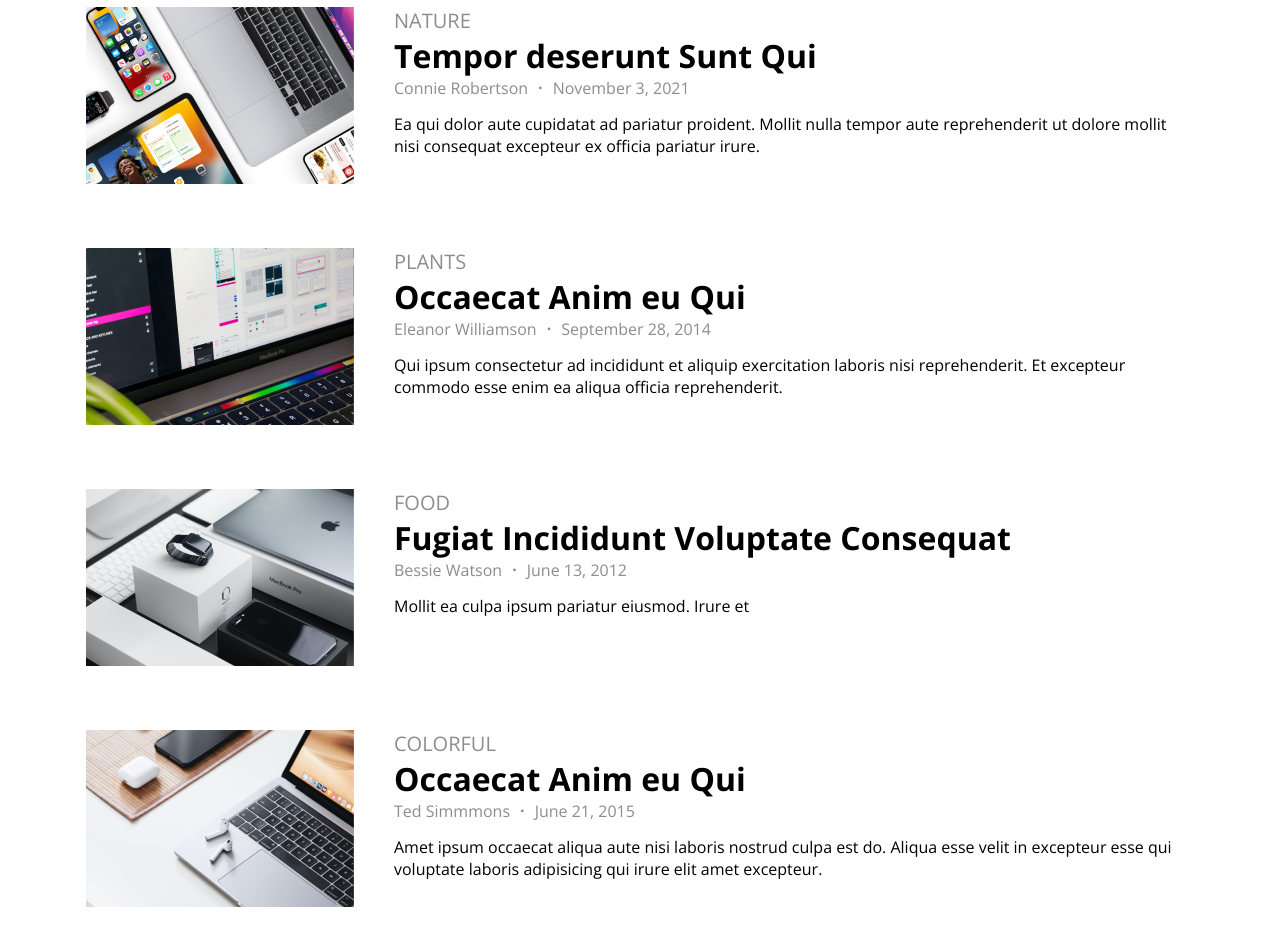
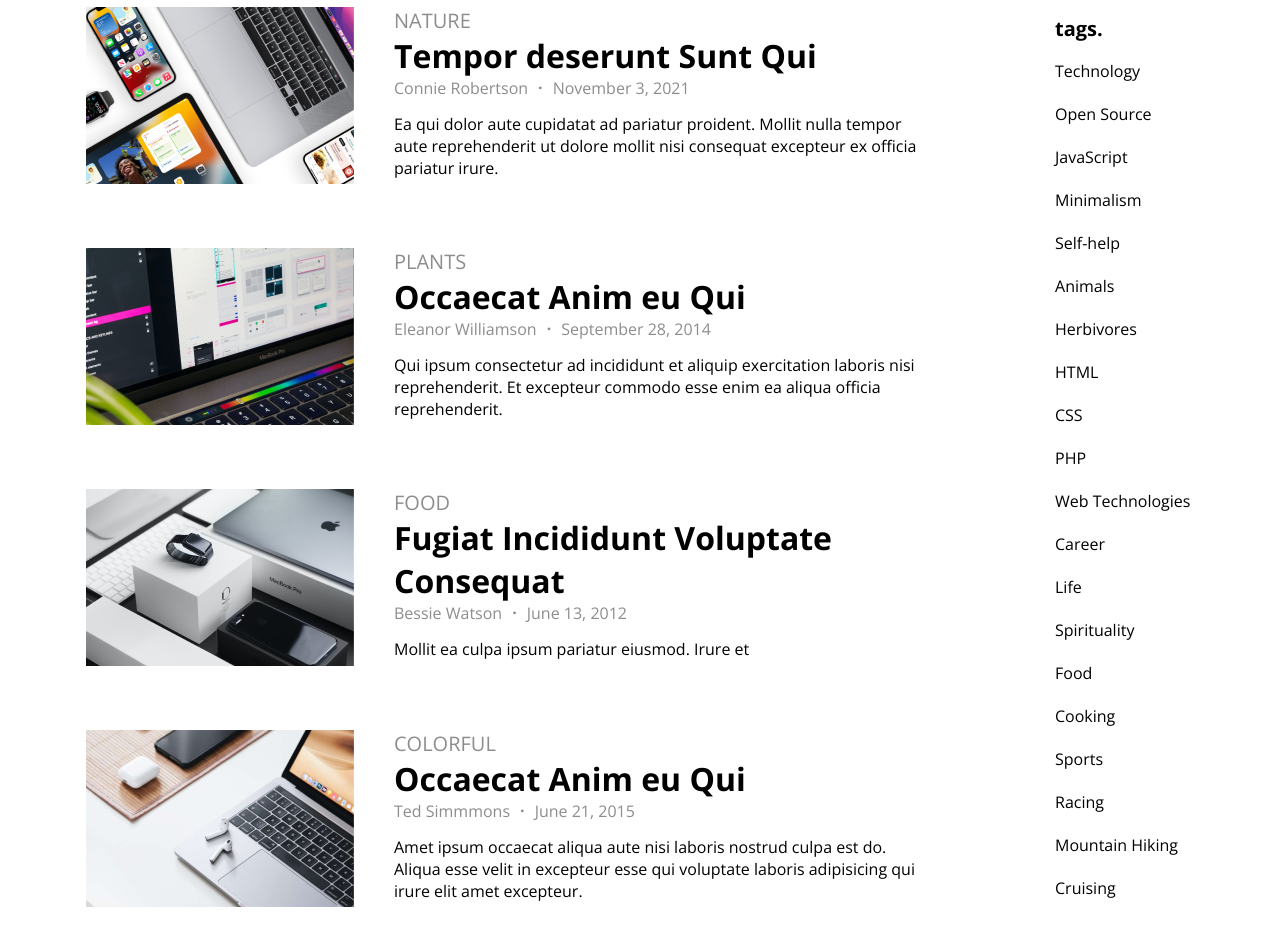
Before and after one commit to CuongXuanLe/TechnologyWeb, a React (Create React App) app in the folder client/: page / in a window 1280 px wide. Shown: the part 1680-2625 px from the top of the page. Built offline with nearby package versions, Linux system fonts and the light colour scheme.

Commit message:
done HomeArticle

```diff
--- a/client/src/Components/Home/HomeArticle/HomeArticle.css
+++ b/client/src/Components/Home/HomeArticle/HomeArticle.css
@@ -4,3 +4,28 @@
     flex-direction: row;
     margin: 100px 86px;
 }
+
+.article__tags{
+    width: 250px;
+    display: flex;
+    flex-direction: column;
+    align-items: flex-start;
+    font-family: 'Open Sans';
+    font-style: normal;
+    font-weight: 400;
+    font-size: 16px;
+    line-height: 27px;
+    text-align: center;
+    margin-left: 125px;
+}
+
+.article__tags p,
+.article__tags a{
+    line-height: 43px;
+}
+
+.article__tag-header{
+    font-weight: 700;
+    font-size: 20px;
+    line-height: 27px;
+}
--- a/client/src/Components/Home/HomeArticle/HomeArticle.jsx
+++ b/client/src/Components/Home/HomeArticle/HomeArticle.jsx
@@ -19,6 +19,31 @@ const HomeArticle = () => {
             content={article.content}/>
           ))}
       </div>
+      <div className="article__tags">
+          <p className="article__tag-header">
+              tags.
+          </p>
+          <a href='/' alt='nothing'>Technology</a>
+          <a href='/' alt='nothing'>Open Source</a>
+          <a href='/' alt='nothing'>JavaScript</a>
+          <a href='/' alt='nothing'>Minimalism</a>
+          <a href='/' alt='nothing'>Self-help</a>
+          <a href='/' alt='nothing'>Animals</a>
+          <a href='/' alt='nothing'>Herbivores</a>
+          <a href='/' alt='nothing'>HTML</a>
+          <a href='/' alt='nothing'>CSS</a>
+          <a href='/' alt='nothing'>PHP</a>
+          <a href='/' alt='nothing'>Web Technologies</a>
+          <a href='/' alt='nothing'>Career</a>
+          <a href='/' alt='nothing'>Life</a>
+          <a href='/' alt='nothing'>Spirituality</a>
+          <a href='/' alt='nothing'>Food</a>
+          <a href='/' alt='nothing'>Cooking</a>
+          <a href='/' alt='nothing'>Sports</a>
+          <a href='/' alt='nothing'>Racing</a>
+          <a href='/' alt='nothing'>Mountain Hiking</a>
+          <a href='/' alt='nothing'>Cruising</a>
+      </div>
     </div>
   )
 }
```
